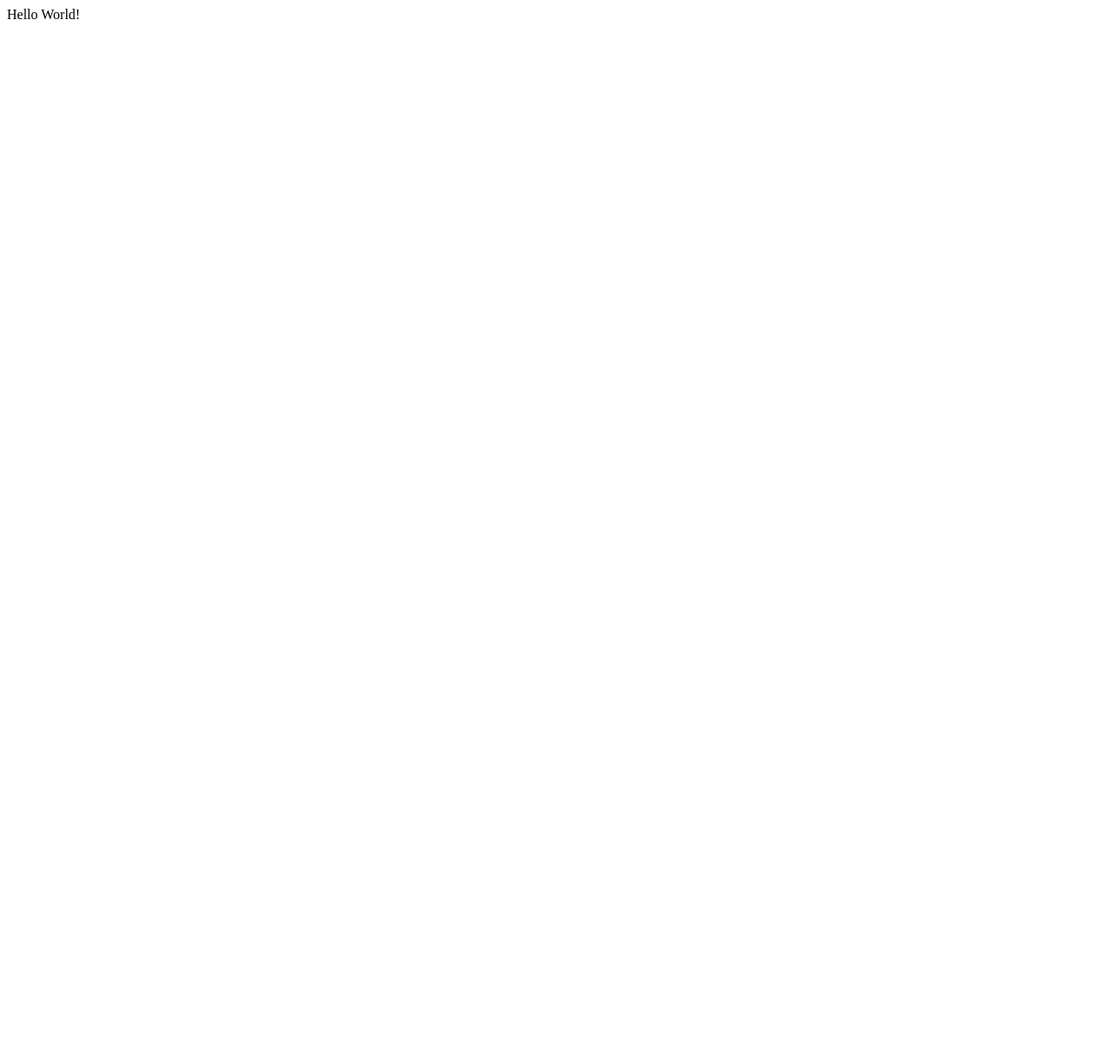
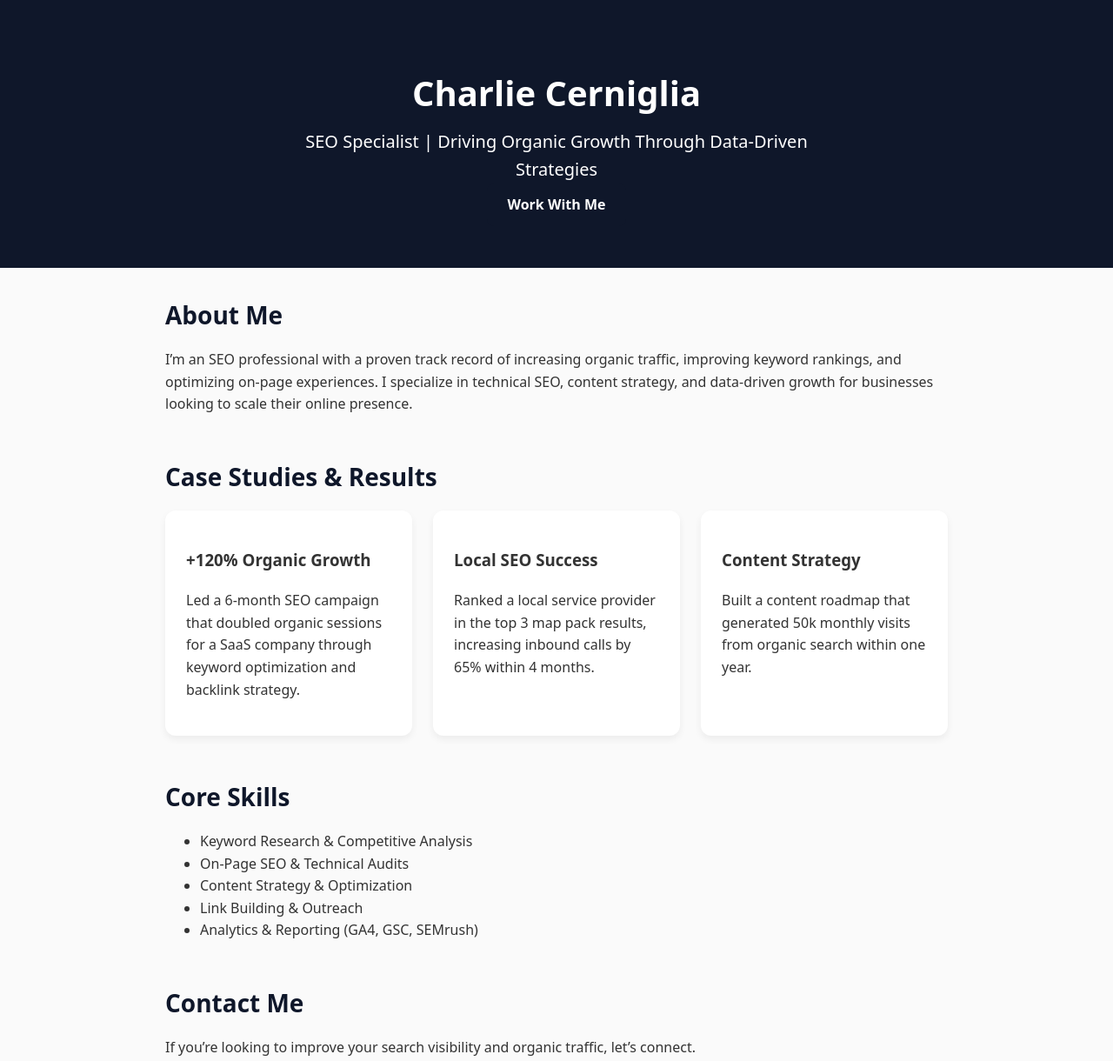
Before and after one commit to ccerniglia/my-portfolio, a plain HTML site: page index.html in a window 1280 px wide. Shown: the top 1220 px of the page at 87% size. Before the commit the page ends 800 px from the top, so only its background shows below. Drawn offline with Linux system fonts and the light colour scheme.

Commit message:
SEO template

```diff
--- a/index.html
+++ b/index.html
@@ -1,11 +1,148 @@
 <!DOCTYPE html>
 <html lang="en">
 <head>
-    <meta charset="UTF-8">
-    <meta name="viewport" content="width=device-width, initial-scale=1.0">
-    <title>Document</title>
+  <!-- Basic SEO -->
+  <meta charset="UTF-8">
+  <meta name="viewport" content="width=device-width, initial-scale=1.0">
+  <title>Charlie Cerniglia | SEO Portfolio</title>
+  <meta name="description" content="SEO portfolio of Charlie Cerniglia. Explore proven strategies, case studies, and results in search engine optimization, content marketing, and growth.">
+
+  <!-- Open Graph for social sharing -->
+  <meta property="og:title" content="Charlie Cerniglia | SEO Portfolio">
+  <meta property="og:description" content="Showcasing SEO case studies, keyword research, and ranking success stories.">
+  <meta property="og:type" content="website">
+  <meta property="og:url" content="https://yourdomain.com/">
+  <meta property="og:image" content="https://yourdomain.com/preview.jpg">
+
+  <!-- Styles -->
+  <style>
+    body {
+      margin: 0;
+      font-family: system-ui, sans-serif;
+      line-height: 1.6;
+      background: #fafafa;
+      color: #333;
+    }
+    header {
+      background: #0f172a;
+      color: white;
+      text-align: center;
+      padding: 3rem 1rem;
+    }
+    header h1 {
+      font-size: 2.5rem;
+      margin-bottom: .5rem;
+    }
+    header p {
+      font-size: 1.25rem;
+      max-width: 600px;
+      margin: 0 auto;
+    }
+    main {
+      max-width: 900px;
+      margin: 2rem auto;
+      padding: 0 1rem;
+    }
+    section {
+      margin-bottom: 3rem;
+    }
+    section h2 {
+      font-size: 1.75rem;
+      margin-bottom: 1rem;
+      color: #0f172a;
+    }
+    .grid {
+      display: grid;
+      grid-template-columns: repeat(auto-fit, minmax(280px, 1fr));
+      gap: 1.5rem;
+    }
+    .card {
+      background: white;
+      padding: 1.5rem;
+      border-radius: 12px;
+      box-shadow: 0 4px 8px rgba(0,0,0,0.06);
+      transition: transform .2s ease;
+    }
+    .card:hover {
+      transform: translateY(-4px);
+    }
+    footer {
+      text-align: center;
+      padding: 2rem 1rem;
+      font-size: .9rem;
+      color: #555;
+      border-top: 1px solid #ddd;
+    }
+    a.button {
+      display: inline-block;
+      padding: .75rem 1.5rem;
+      background: #0f172a;
+      color: white;
+      border-radius: 8px;
+      text-decoration: none;
+      font-weight: 600;
+      transition: background .2s;
+    }
+    a.button:hover {
+      background: #1e293b;
+    }
+  </style>
 </head>
 <body>
-    Hello World!
+  <header>
+    <h1>Charlie Cerniglia</h1>
+    <p>SEO Specialist | Driving Organic Growth Through Data-Driven Strategies</p>
+    <a href="#contact" class="button">Work With Me</a>
+  </header>
+
+  <main>
+    <!-- About -->
+    <section id="about">
+      <h2>About Me</h2>
+      <p>I’m an SEO professional with a proven track record of increasing organic traffic, improving keyword rankings, and optimizing on-page experiences. I specialize in technical SEO, content strategy, and data-driven growth for businesses looking to scale their online presence.</p>
+    </section>
+
+    <!-- Case Studies -->
+    <section id="case-studies">
+      <h2>Case Studies & Results</h2>
+      <div class="grid">
+        <div class="card">
+          <h3>+120% Organic Growth</h3>
+          <p>Led a 6-month SEO campaign that doubled organic sessions for a SaaS company through keyword optimization and backlink strategy.</p>
+        </div>
+        <div class="card">
+          <h3>Local SEO Success</h3>
+          <p>Ranked a local service provider in the top 3 map pack results, increasing inbound calls by 65% within 4 months.</p>
+        </div>
+        <div class="card">
+          <h3>Content Strategy</h3>
+          <p>Built a content roadmap that generated 50k monthly visits from organic search within one year.</p>
+        </div>
+      </div>
+    </section>
+
+    <!-- Skills -->
+    <section id="skills">
+      <h2>Core Skills</h2>
+      <ul>
+        <li>Keyword Research & Competitive Analysis</li>
+        <li>On-Page SEO & Technical Audits</li>
+        <li>Content Strategy & Optimization</li>
+        <li>Link Building & Outreach</li>
+        <li>Analytics & Reporting (GA4, GSC, SEMrush)</li>
+      </ul>
+    </section>
+
+    <!-- Contact -->
+    <section id="contact">
+      <h2>Contact Me</h2>
+      <p>If you’re looking to improve your search visibility and organic traffic, let’s connect.</p>
+      <p><a href="mailto:youremail@example.com" class="button">Email Me</a></p>
+    </section>
+  </main>
+
+  <footer>
+    <p>© 2025 Charlie Cerniglia | SEO Portfolio</p>
+  </footer>
 </body>
 </html>
```
